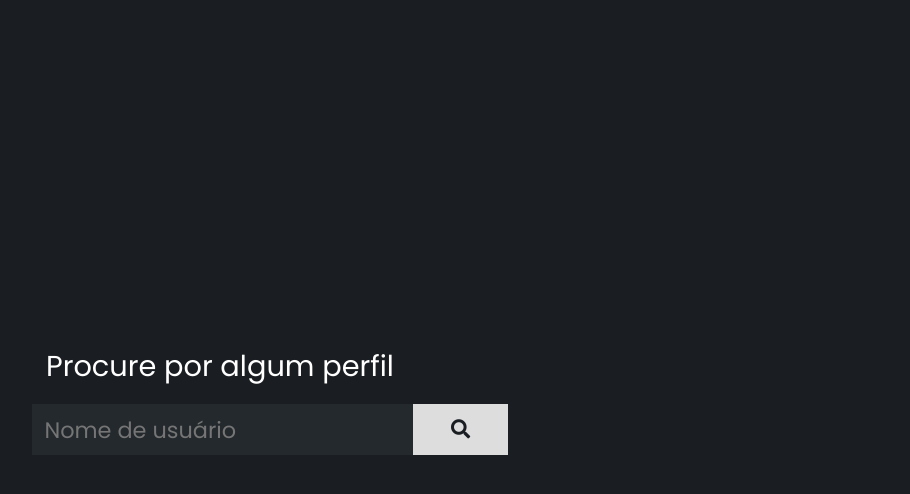
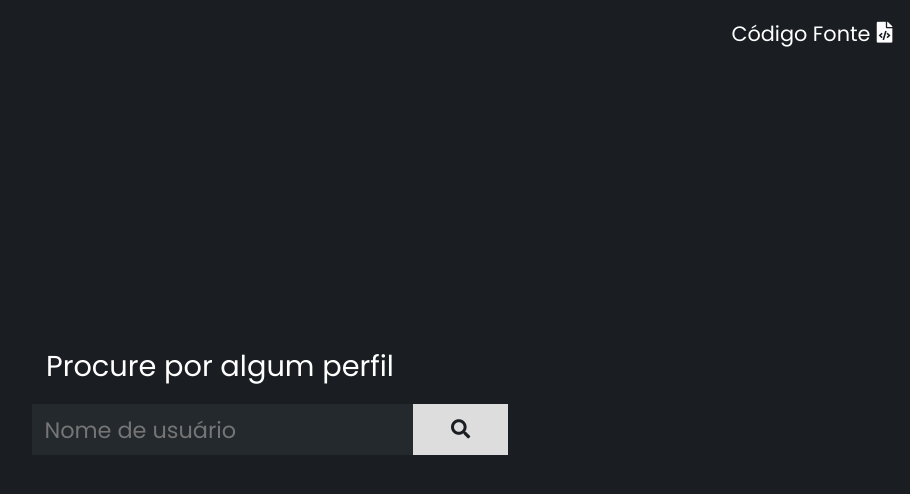
Before and after one commit to TiagoDiass/github-overview, a Vue app: page / in a window 1280 px wide. Shown: the top 494 px of the page, without its empty margins (370-1280 px from the left). Built offline with nearby package versions, Linux system fonts and the light colour scheme.

Commit message:
adding link to source code

```diff
--- a/src/views/InputUsername.vue
+++ b/src/views/InputUsername.vue
@@ -1,5 +1,10 @@
 <template>
   <div class="username-input-view">
+    <a href="http://github.com/TiagoDiass/github-overview" target="_blank" rel="noopener noreferrer" class="repo-link">
+      Código Fonte
+      <i class="fas fa-file-code"></i>
+    </a>
+
     <div class="username-input" v-if="!loading">
       <h1>Procure por algum perfil</h1>
       <div class="input">
@@ -89,6 +94,30 @@ export default {
   justify-content: center;
   align-items: center;
 
+  .repo-link {
+    display: flex;
+    justify-content: center;
+    align-items: center;
+    font-size: 1.3rem;
+    color: $white;
+    text-decoration: none;
+
+    position: absolute;
+    right: 1.1rem;
+    top: 1.1rem;
+
+    transition: color 0.2s ease;
+
+    i {
+      margin-left: 0.4rem;
+    }
+
+    &:hover {
+      color: $blue;
+      cursor: pointer;
+    }
+  }
+
   .username-input {
     display: inline-block;
     animation: slide-from-left 1s ease;
@@ -162,6 +191,7 @@ export default {
 
 @media (max-width: 500px) {
   .username-input {
+    overflow-y: hidden;
     h1 {
       margin-bottom: 0.8rem;
     }
```
